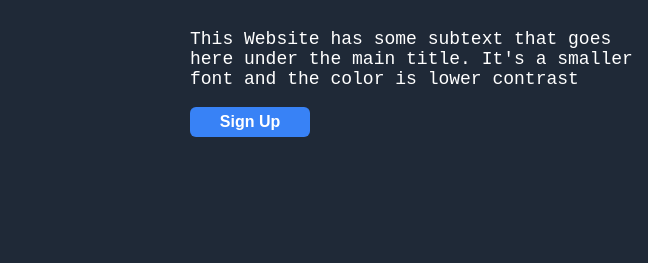
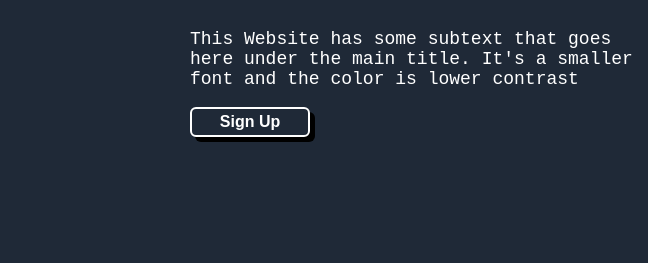
Before and after one commit to guesswhojustme/landing-page-proj, a plain HTML site: page index.html in a window 1280 px wide. In both pictures the pointer is over the button 250 px from the left and 356 px from the top of the page. Shown: the part 234-497 px from the top of the page, 0-648 px from the left. Drawn offline with Linux system fonts and the light colour scheme.

Commit message:
Update the buttons
Added some shadows to the buttons

```diff
--- a/style.css
+++ b/style.css
@@ -70,6 +70,11 @@ a{
     border-radius: 6px;
     font-size: 16px;
     font-weight: bold;
+    box-shadow: 5px 5px black;
+}
+.hero-content button:hover{
+    border: 2px white solid;
+    background-color: #1F2937;
 }
 .img{
     padding-top: 30px;
@@ -162,6 +167,7 @@ a{
 }
 .button button{
     border: 2px white solid;
+    box-shadow: 5px 5px black;
     border-radius: 8px;
     height: 34px;
     width: 130px;
@@ -169,6 +175,9 @@ a{
     font-weight: bold;
     color: white;
     background-color: #3882F6;
+}
+.button button:hover{
+    background-color: #1F2937;
 }
 .call{
 }
```
